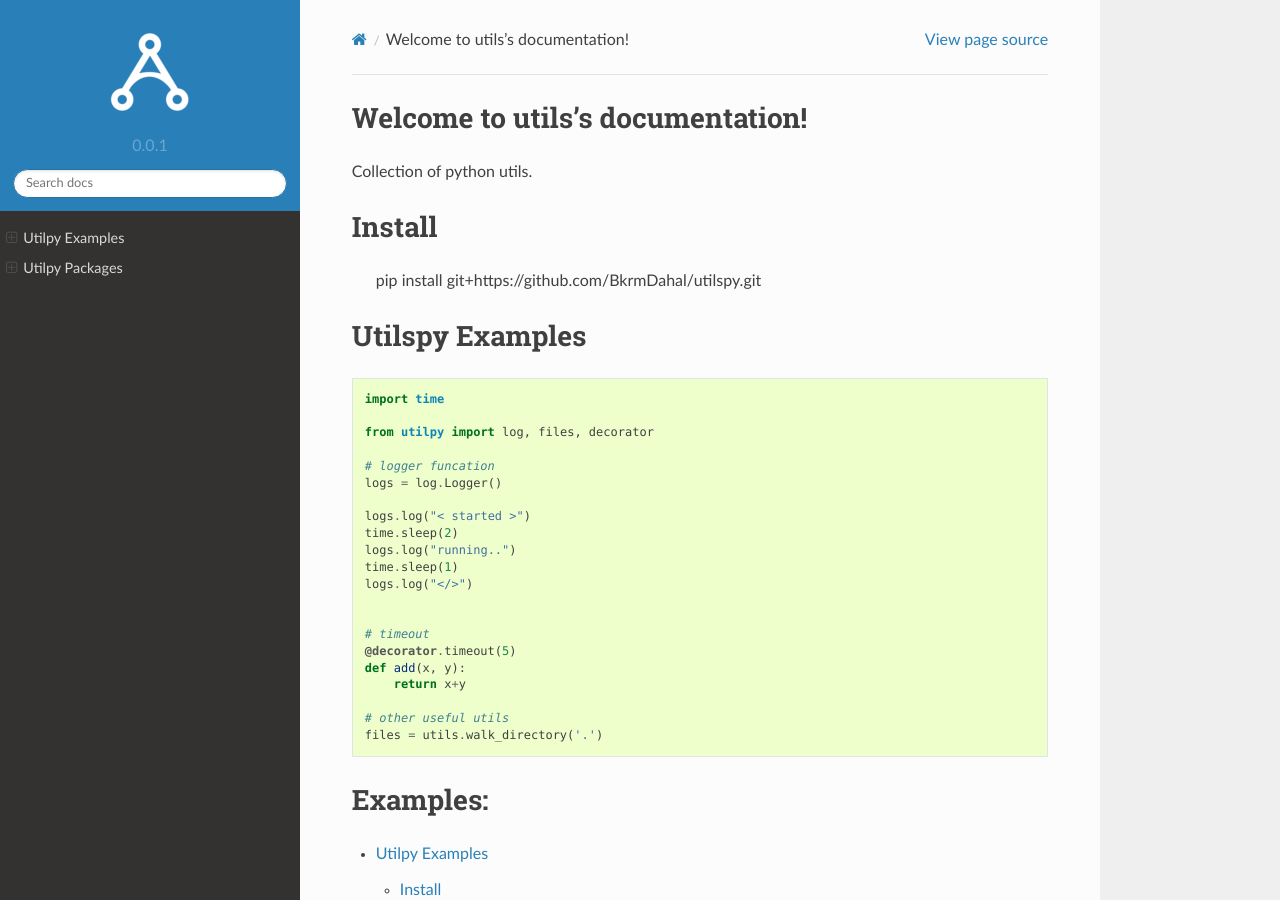
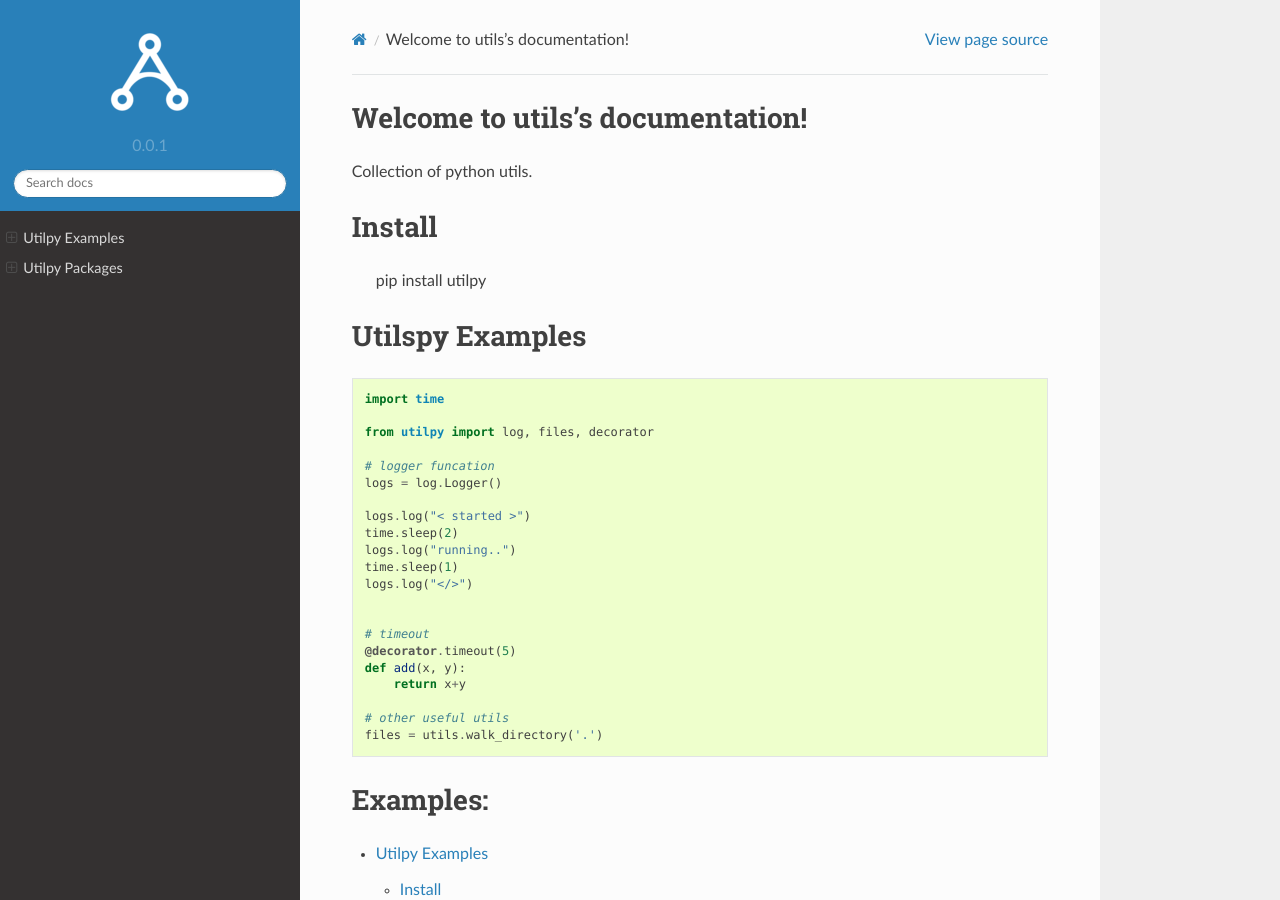
Before and after one commit to BkrmDahal/utilpy, a Sphinx documentation site: the page built from docs/index.rst, in a window 1280 px wide and 900 px high. Built offline with Sphinx 7.4.7 and the Read the Docs theme 2.0.0, drawn with Linux system fonts in a browser that asks for light colours.

Commit message:
fixed doc

```diff
--- a/docs/examples.rst
+++ b/docs/examples.rst
@@ -3,7 +3,7 @@ Utilpy Examples
 
 Install
 --------
-   pip install git+https://github.com/BkrmDahal/utilspy.git
+   pip install utilpy
 
 Examples
 ---------
--- a/docs/index.rst
+++ b/docs/index.rst
@@ -10,7 +10,7 @@ Collection of python utils.
 
 Install
 ========
-   pip install git+https://github.com/BkrmDahal/utilspy.git
+   pip install utilpy
 
 Utilspy Examples
 =================
--- a/setup.py
+++ b/setup.py
@@ -28,7 +28,7 @@ setup(
         'Intended Audience :: Education',
         'Intended Audience :: Science/Research',
         'Intended Audience :: Developers',
-        'License :: MIT',
+        'License :: OSI Approved :: MIT License',
         'Operating System :: MacOS :: MacOS X',
         'Operating System :: POSIX',
         'Operating System :: Unix',
```
